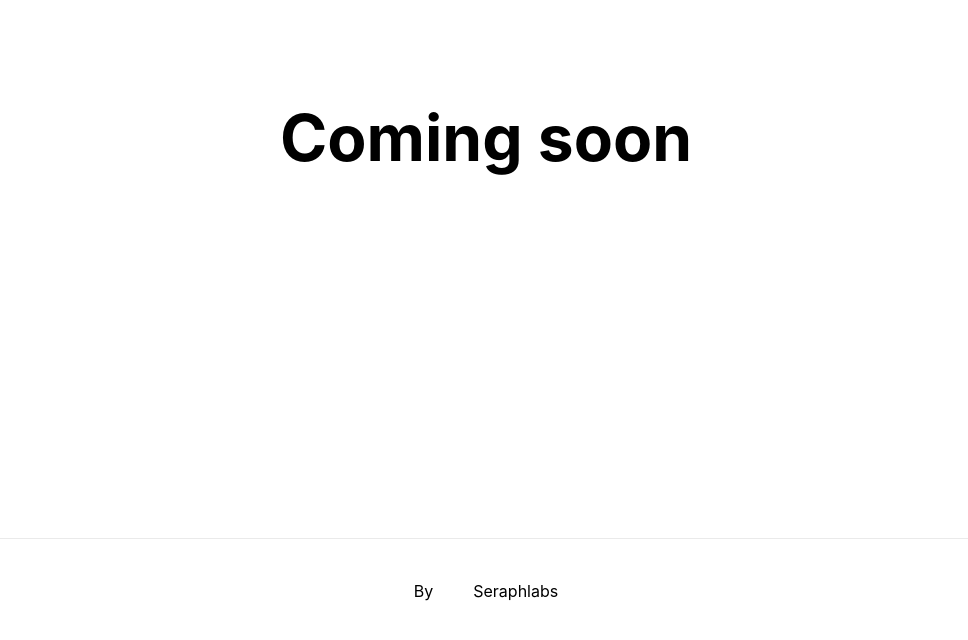
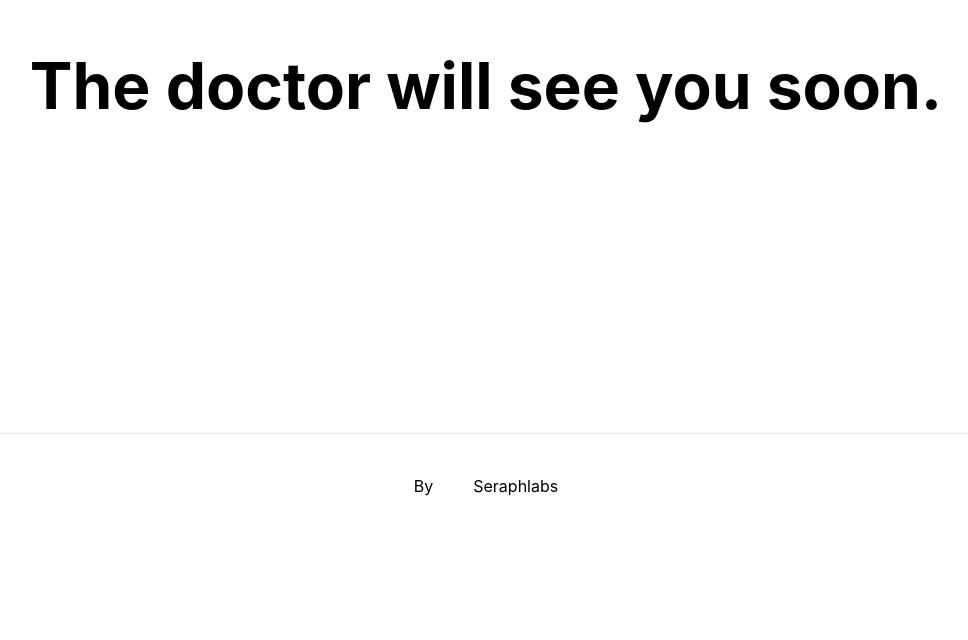
Before and after one commit to darrenbao1/Starkpill, a Next.js app: page / in a window 1280 px wide. Shown: the part 262-902 px from the top of the page, without its empty margins (154-1122 px from the left). After the commit the page ends 800 px from the top, so only its background shows below. Built offline with nearby package versions, Linux system fonts and the light colour scheme.

Commit message:
2nd push

```diff
--- a/pages/index.tsx
+++ b/pages/index.tsx
@@ -13,7 +13,7 @@ export default function Home() {
 
       <main className={styles.main}>
         <h1 className={styles.title}>
-          Coming soon
+          The doctor will see you soon.
         </h1>
 
 
--- a/styles/Home.module.css
+++ b/styles/Home.module.css
@@ -3,7 +3,7 @@
 }
 
 .main {
-  min-height: 100vh;
+  min-height: calc(100vh - 105px);
   padding: 4rem 0;
   flex: 1;
   display: flex;
@@ -19,6 +19,7 @@
   border-top: 1px solid #eaeaea;
   justify-content: center;
   align-items: center;
+  height:105px;
 }
 
 .footer a {
```
